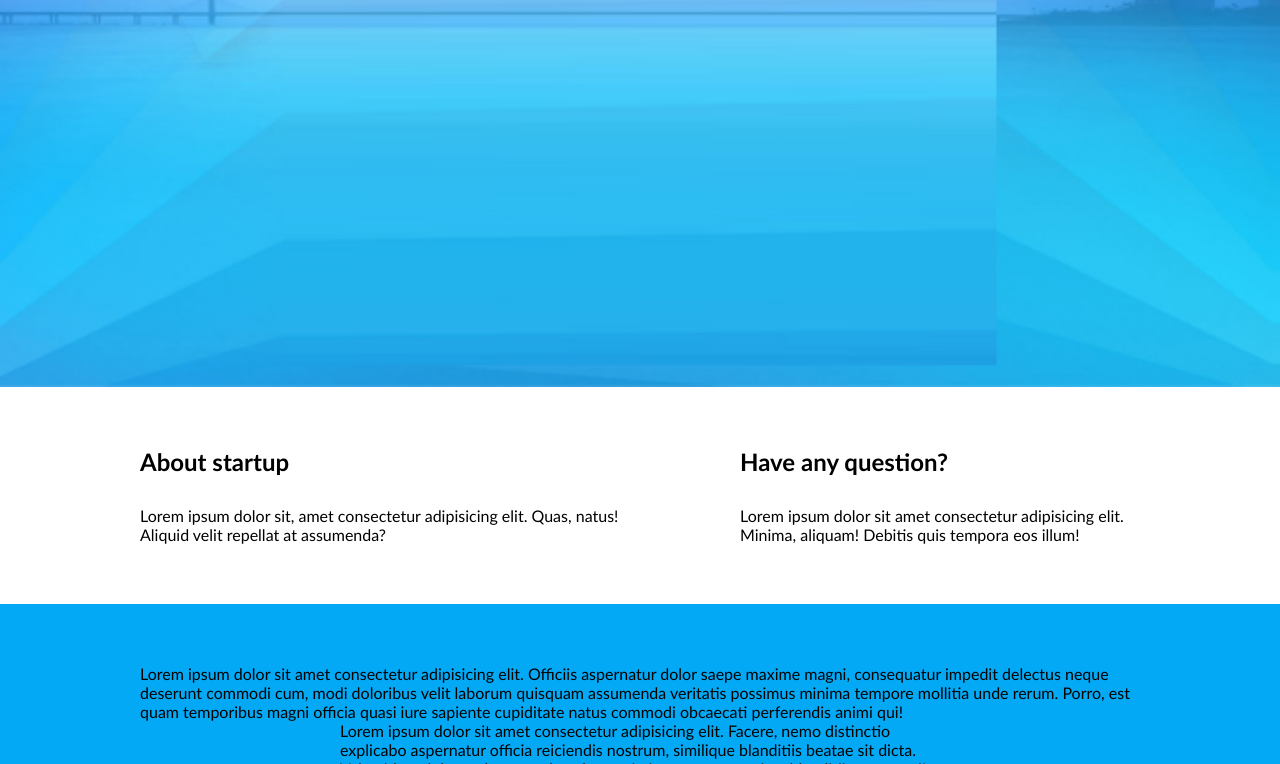
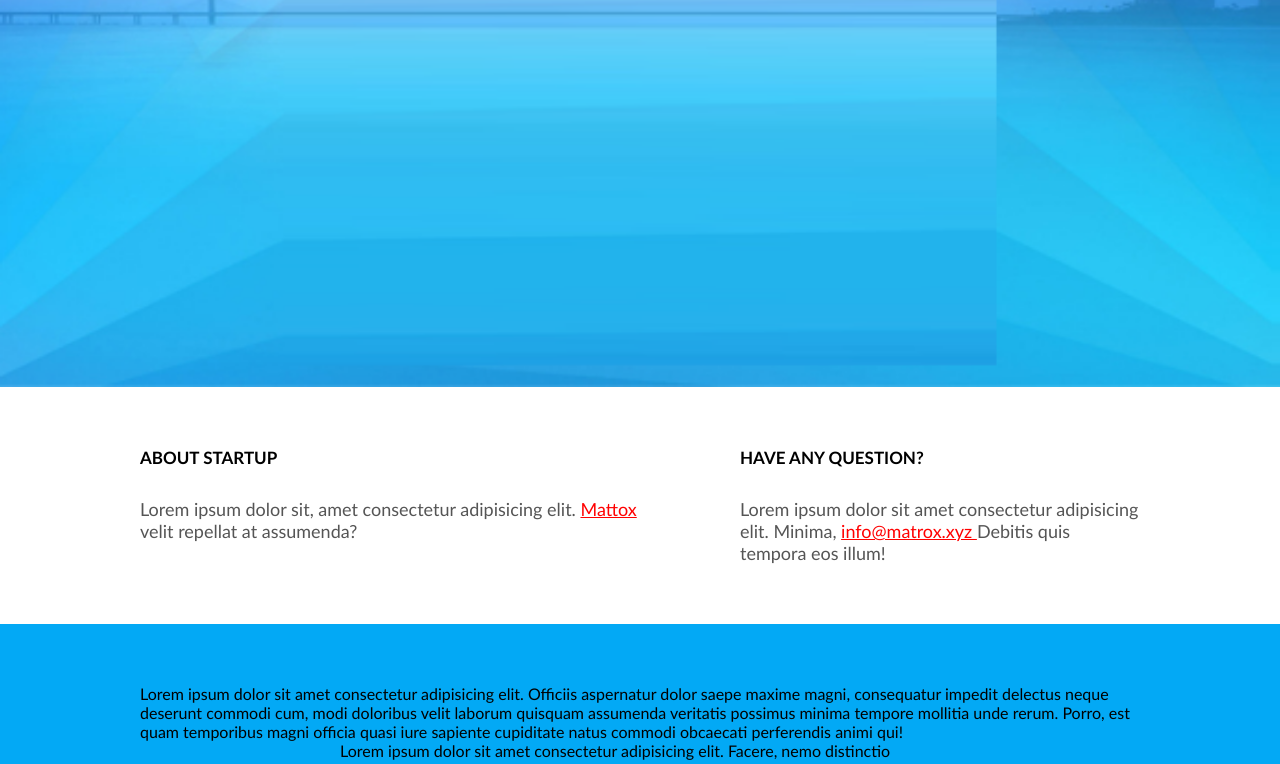
Before and after one commit to Jurgita011/11_coming-soon, a website: page index.html in a window 1280 px wide. Shown: the part 413-1177 px from the top of the page. Drawn offline with Linux system fonts and the light colour scheme.

Commit message:
Main content #5

```diff
--- a/CSS/pages/home.css
+++ b/CSS/pages/home.css
@@ -33,9 +33,24 @@
     font-size: 20px;
 }
 
+.content-title {
+   text-transform: uppercase;
+   font-size: 17px;
+}
+.content-description {
+    color: #555;
+    font-size: 18px;
+}
 
+.content-description > a {
+    color: red;
+    text-decoration: none;
+}
+.content-description > a {
+    text-decoration: underline;
+}
 
-@media(max-width:600px){
+@media (max-width:600px){
     .hero .title{
         font-size: 64px;
     }
--- a/index.html
+++ b/index.html
@@ -18,16 +18,16 @@
         <p class="description">Lorem ipsum, dolor sit amet consectetur adipisicing elit. Nisi rerum beatae dicta quas corporis qui voluptates enim laudantium praesentium vel.</p>
         </div>
     </section>
-    <section class="container">
+    <section class="container main -content">
         <div class="row">
            <div class=" column ">
-            <h2>About startup</h2>
-            <p> Lorem ipsum dolor sit, amet consectetur adipisicing elit. Quas, natus! Aliquid velit repellat at assumenda?</p>
+            <h2 class="content-title">About startup</h2>
+            <p class="content-description"> Lorem ipsum dolor sit, amet consectetur adipisicing elit.  <a href="./" > Mattox</a>  velit repellat at assumenda?</p>
 
            </div>
              <div class=" column right">
-                <h2>Have any question?</h2>
-                <p>Lorem ipsum dolor sit amet consectetur adipisicing elit. Minima, aliquam! Debitis quis tempora eos illum!</p>
+                <h2 class=" content-title">Have any question?</h2>
+                <p class="content-description">Lorem ipsum dolor sit amet consectetur adipisicing elit. Minima,  <a href="mailto:info@matrox.xyz">info@matrox.xyz </a> Debitis quis tempora eos illum!</p>
              </div>
         </div>
     </section>
```
